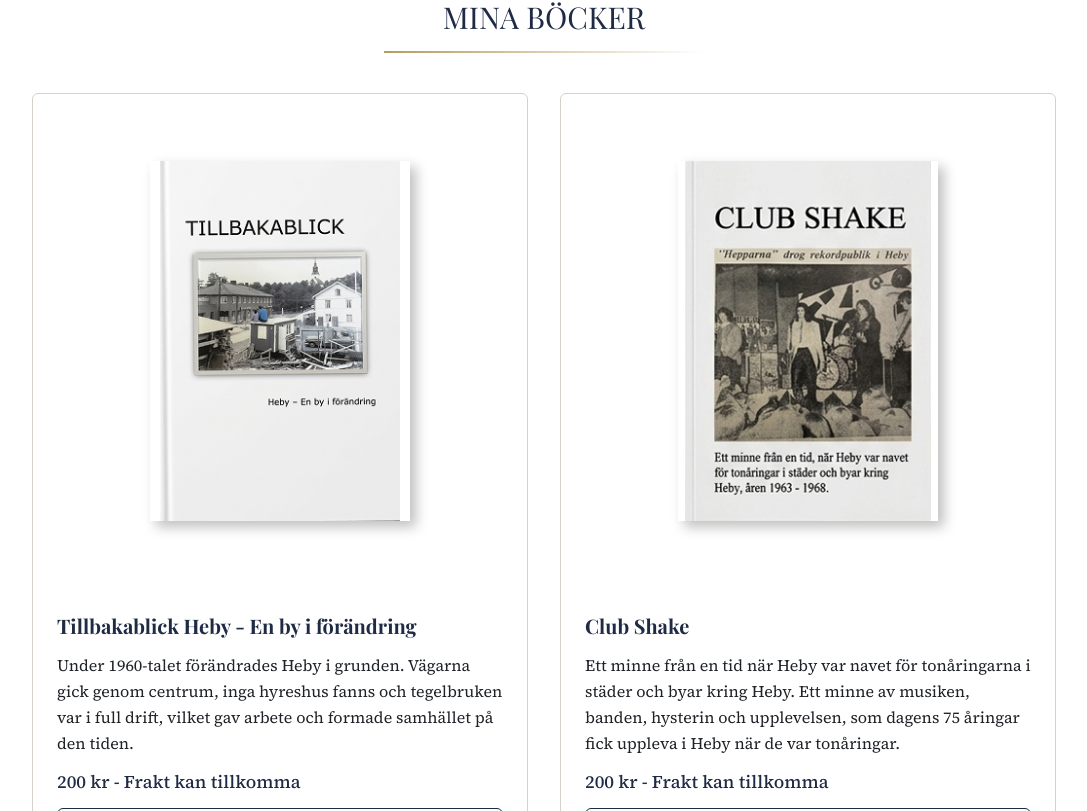
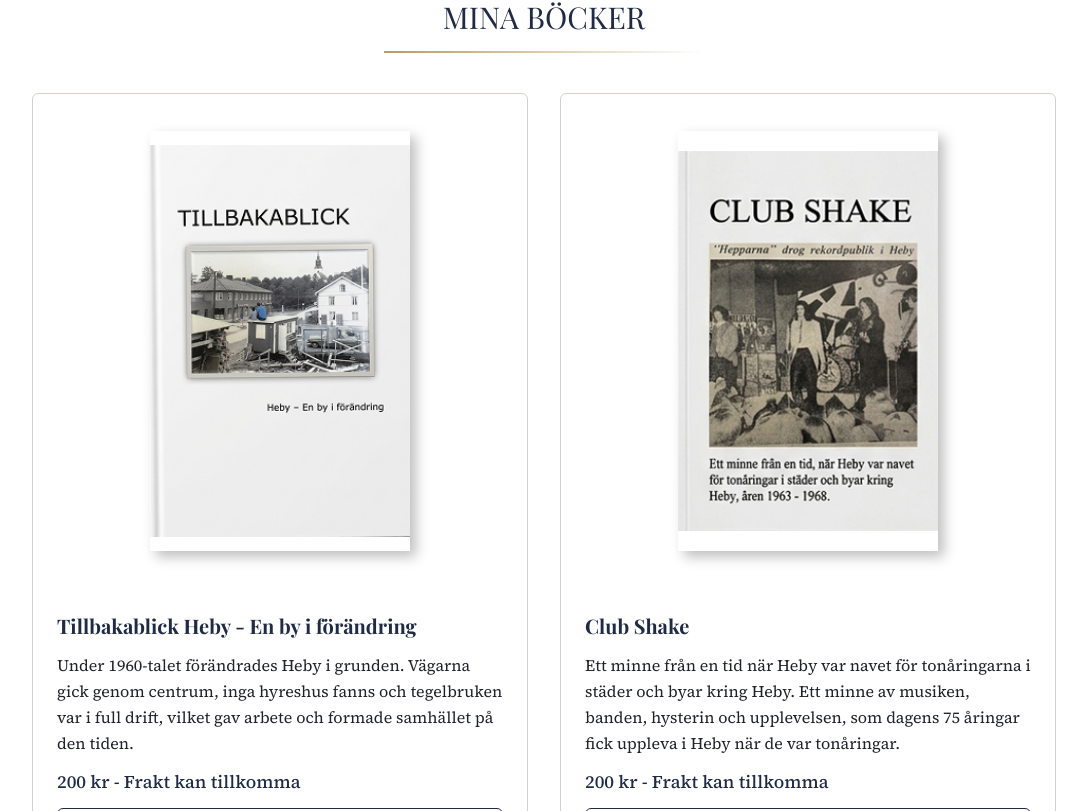
Before and after one commit to jennymakki/anderseklund, a Next.js app: page / in a window 1280 px wide. Shown: the part 1269-2080 px from the top of the page, without its empty margins (96-1183 px from the left). Built offline with nearby package versions, Linux system fonts and the light colour scheme; a web font is replaced by a local one.

Commit message:
changed img height

```diff
--- a/app/components/ui/BookCard.tsx
+++ b/app/components/ui/BookCard.tsx
@@ -24,7 +24,7 @@ export function BookCard({ book, onSelectBook }: Props) {
       w-full
       h-full
       max-w-[260px]
-      max-h-[360px]
+      max-h-[420px]
       object-contain
       mx-auto
       block
```
